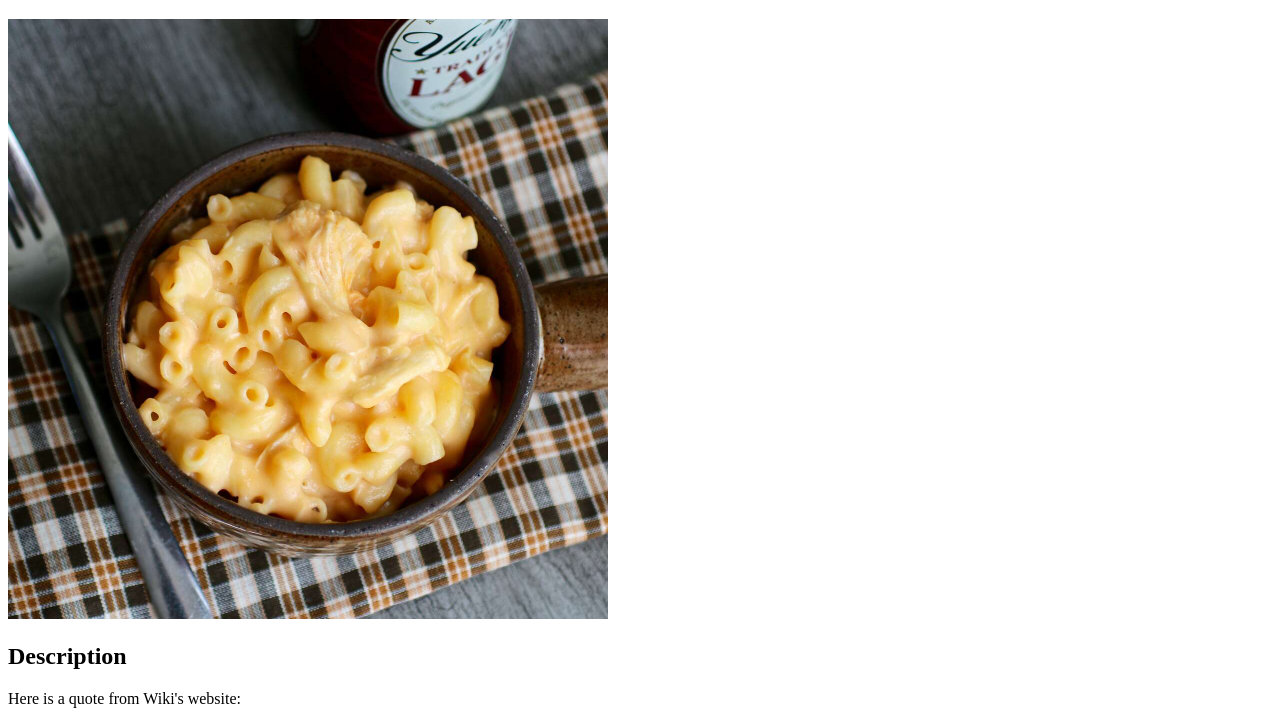
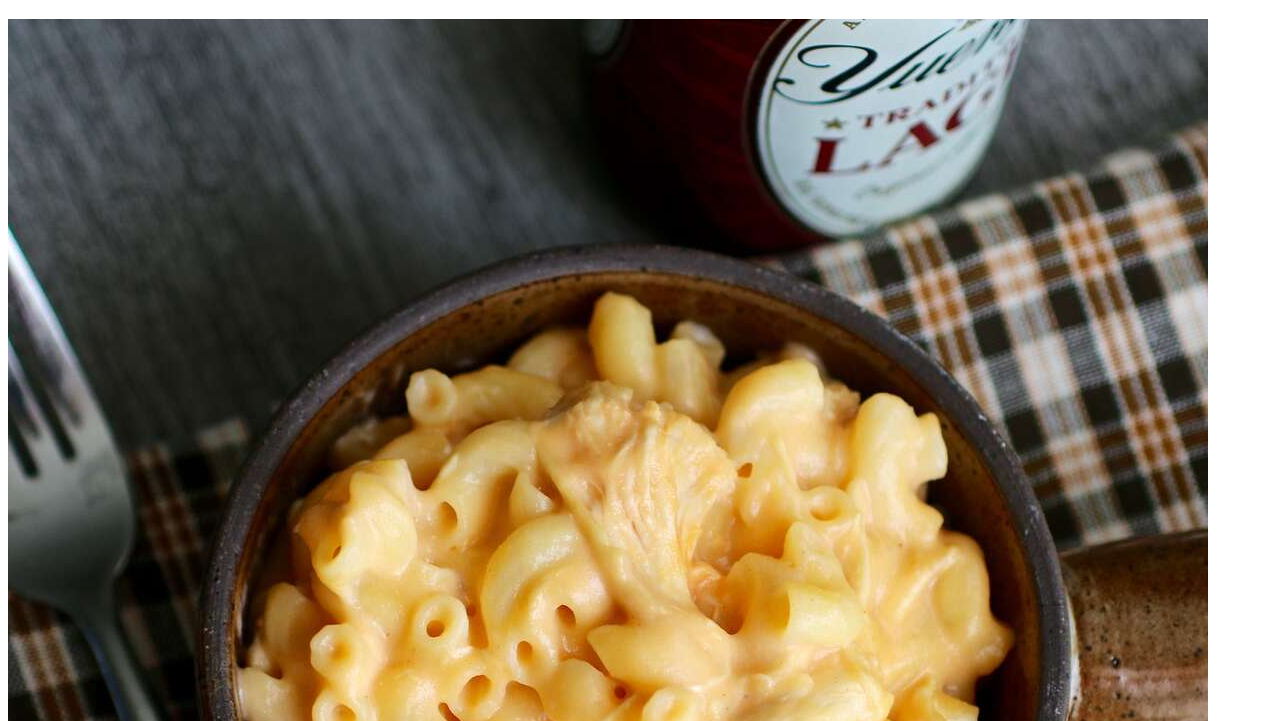
Before and after one commit to union108/odin-recipes, a plain HTML site: page recipes/mac-and-cheese.html in a window 1280 px wide. Shown: the part 61-782 px from the top of the page. Drawn offline with Linux system fonts and the light colour scheme.

Commit message:
delete width and height

```diff
--- a/recipes/mac-and-cheese.html
+++ b/recipes/mac-and-cheese.html
@@ -9,7 +9,7 @@
 </head>
 <body>
     <h1>Buffalo Chicken Mac and Cheese</h1>
-    <img src="../img/mac-and-cheese.jpg" width="600" height="600" alt="Portion mac and cheese">
+    <img src="../img/mac-and-cheese.jpg" alt="Portion mac and cheese">
 
     <h2>Description</h2>
     <p>Here is a quote from Wiki's website:</p>
```
